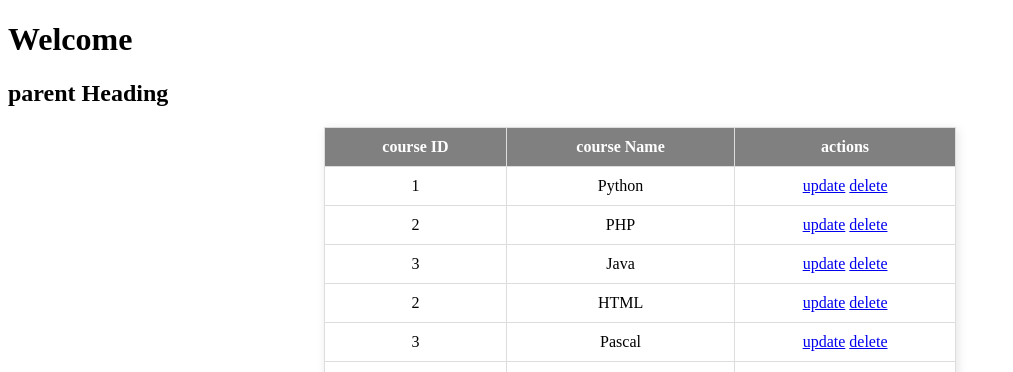
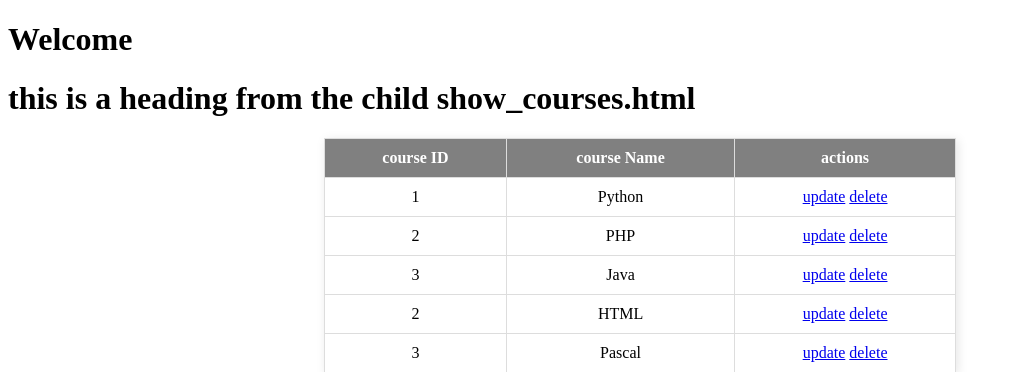
Before and after one commit to amr-hussain/Django_labs, a Django app: page /courses/list/ in a window 1280 px wide. Shown: the top 372 px of the page, without its empty margins (0-1013 px from the left). Run offline with Django 5.2, Linux system fonts and the light colour scheme.

Commit message:
added the inheritance again in the course app

```diff
--- a/day1_lab/ITIan/course/templates/course/add_course.html
+++ b/day1_lab/ITIan/course/templates/course/add_course.html
@@ -5,8 +5,8 @@
     <title>Add Course</title>
 </head>
 <body>
-    <form method="post" action="{% url 'add_course' %}">
-
+    <form method="POST" action="{% url 'add_new_course' %}">
+        {% csrf_token %}
         <label for="course_id">Course ID:</label>
         <input type="text" id="course_id" name="course_id" required>
         <br><br>
--- a/day1_lab/ITIan/course/templates/course/show_courses.html
+++ b/day1_lab/ITIan/course/templates/course/show_courses.html
@@ -1,43 +1,11 @@
+{% extends "parent_course.html" %}
 {% load static %}
-<!DOCTYPE html>
-<html lang="en">
-<head>
-    <meta charset="UTF-8">
-    <meta name="viewport" content="width=device-width, initial-scale=1.0">
-    <title>courses</title>
-    <style>
-            table {
-            width: 50%;
-            margin: 20px auto;
-            border-collapse: collapse;
-            background-color: white;
-            box-shadow: 2px 2px 10px rgba(0, 0, 0, 0.1);
-        }
 
-        th, td {
-            padding: 10px;
-            border: 1px solid #ddd;
-            text-align: center;
-        }
+{% block heading %}
+    <h1> this is a heading from the child show_courses.html</h1>
+{% endblock %}
 
-        th {
-            background-color: gray;
-            color: white;
-        }
-
-    </style>
-</head>
-<body>
-
-    <header>
-        <h1>Welcome</h1>
-    </header>
-
-    <main>
-
-        <h2>{% block heading %} parent Heading {% endblock %}</h2>
-
-        {% block content %}
+{% block content %}
         <table border="1">
             <thead>
                 <tr>
@@ -60,11 +28,7 @@
                 {% endfor %}
             </tbody>
         </table>
+            <div>
+                <a href='{% url "add" %}'>add a new course</a>
+            </div>
         {% endblock %}
-
-    </main>
-<div>
-    <img src="{% static 'images/test.png' %}">
-</div>
-</body>
-</html>
--- a/day1_lab/ITIan/course/urls.py
+++ b/day1_lab/ITIan/course/urls.py
@@ -6,4 +6,5 @@ urlpatterns = [
     path('add/', add_course, name="add"),
     path('update/<int:course_id>', update_course, name="update"),
     path('delete/<int:course_id>', delete_course, name="delete"),
+    path('course/add/', add_course, name='add_new_course'),
     ]
--- a/day1_lab/ITIan/course/views.py
+++ b/day1_lab/ITIan/course/views.py
@@ -13,15 +13,18 @@ course_data =  [
 ]
 
 def course_list(request):
-
     return render(request, 'course/show_courses.html', context={'list': course_data})
 
+
 def add_course(request):
-    course_id = request.POST.get('course_id')
-    course_name = request.POST.get('course_name')
-    global course_data
-    course_data.append([course_id, course_name])
-    return HttpResponse("Course stored successfully!")
+    if request.method == 'POST':
+        course_id = request.POST.get('course_id')
+        course_name = request.POST.get('course_name')
+        global course_data
+        course_data.append([course_id, course_name])
+        return HttpResponse("Course stored successfully!")
+    else:
+        return render(request, 'course/add_course.html')
 
 def update_course(request, course_id):
     return HttpResponse(f"<h1>updating course with id {course_id}</h1>")
--- a/day1_lab/ITIan/templates/parent_course.html
+++ b/day1_lab/ITIan/templates/parent_course.html
@@ -1,9 +1,31 @@
+{% load static %}
 <!DOCTYPE html>
 <html lang="en">
 <head>
     <meta charset="UTF-8">
     <meta name="viewport" content="width=device-width, initial-scale=1.0">
     <title>courses</title>
+    <style>
+            table {
+            width: 50%;
+            margin: 20px auto;
+            border-collapse: collapse;
+            background-color: white;
+            box-shadow: 2px 2px 10px rgba(0, 0, 0, 0.1);
+        }
+
+        th, td {
+            padding: 10px;
+            border: 1px solid #ddd;
+            text-align: center;
+        }
+
+        th {
+            background-color: gray;
+            color: white;
+        }
+
+    </style>
 </head>
 <body>
 
@@ -12,26 +34,16 @@
     </header>
 
     <main>
-        <h2>{% block heading %}parent Heading{% endblock %}</h2>
 
-    <table border="1">
-        <thead>
-            <tr>
-                <th>course ID</th>
-                <th>course Name</th>
-            </tr>
-        </thead>
-        <tbody>
-            {% for course in list %}
-                <tr>
-                    {% for item in course %}
-                        <td>{{ item }}</td>
-                    {% endfor %}
-                </tr>
-            {% endfor %}
-        </tbody>
-    </table>
+        <h2>{% block heading %} parent Heading {% endblock %}</h2>
+
+        {% block content %}
+
+        {% endblock %}
+
     </main>
-
+<div>
+    <img src="{% static 'images/test.png' %}">
+</div>
 </body>
 </html>
```
Also changed, not shown: day1_lab/ITIan/static/css/show_courses.css (added, +18 -0 lines).
